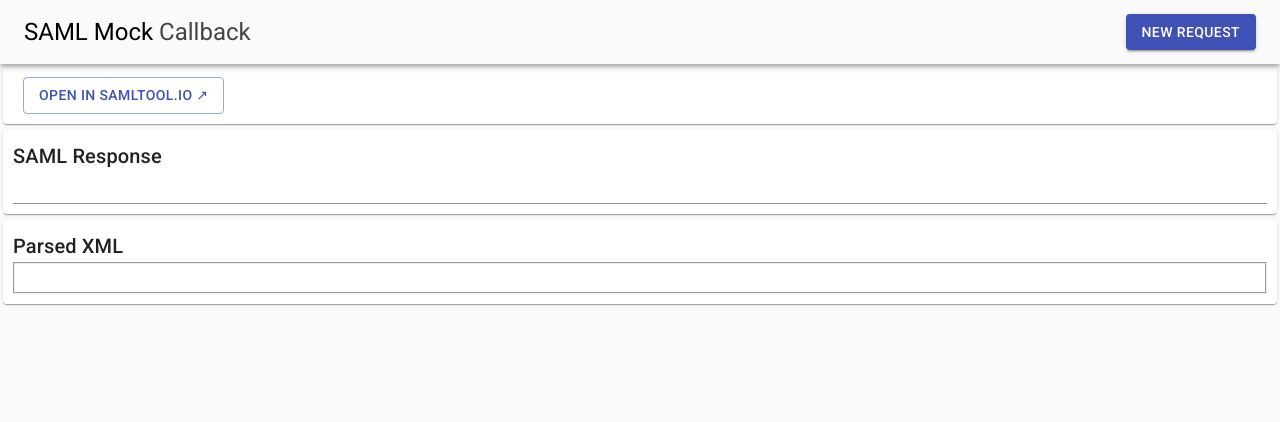
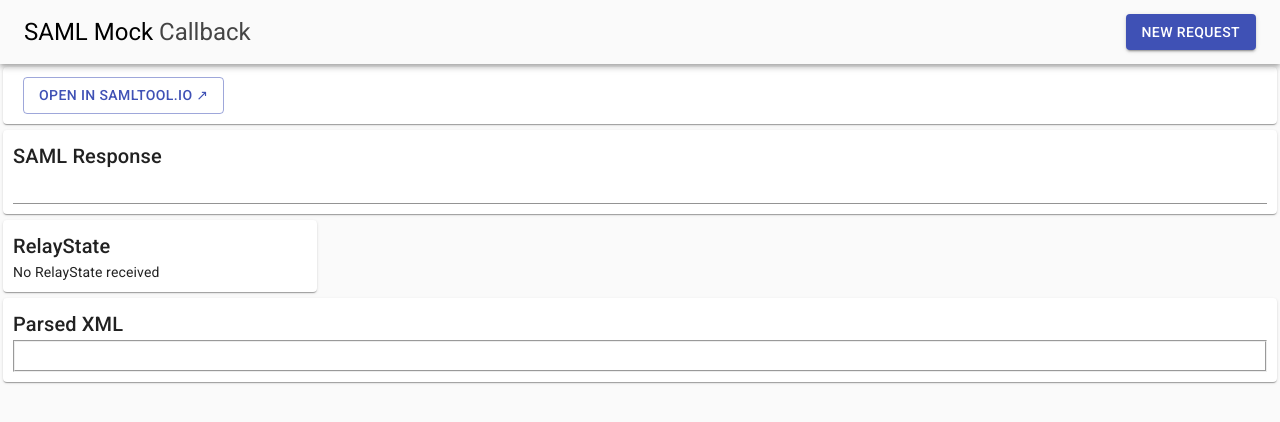
Before and after one commit to thameera/saml-mock, a Next.js app: page /callback in a window 1280 px wide. Shown: the top 422 px of the page. Built offline with nearby package versions, Linux system fonts and the light colour scheme.

Commit message:
Callback: Show received RelayState

```diff
--- a/pages/callback.js
+++ b/pages/callback.js
@@ -70,6 +70,22 @@ export default function Callback(props) {
             />
           </Paper>
         </Grid>
+        <Grid item xs={3}>
+          <Paper className={styles.paper}>
+            <Typography variant="h6">RelayState</Typography>
+            {props.relayState ? (
+              <TextField
+                fullWidth
+                value={props.relayState}
+                multiline
+                maxRows={4}
+                InputProps={{ readOnly: true }}
+              />
+            ) : (
+              'No RelayState received'
+            )}
+          </Paper>
+        </Grid>
         <Grid item xs={12}>
           <Paper className={styles.paper}>
             <Typography variant="h6">Parsed XML</Typography>
@@ -94,7 +110,7 @@ export async function getServerSideProps(context) {
   return {
     props: {
       response: b.SAMLResponse || '',
-      relayState: b.RelayState || '',
+      relayState: b.RelayState || null,
       xml,
     },
   }
```
